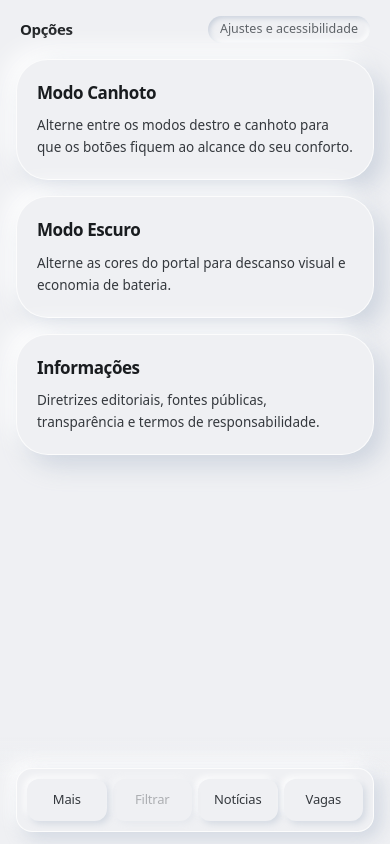
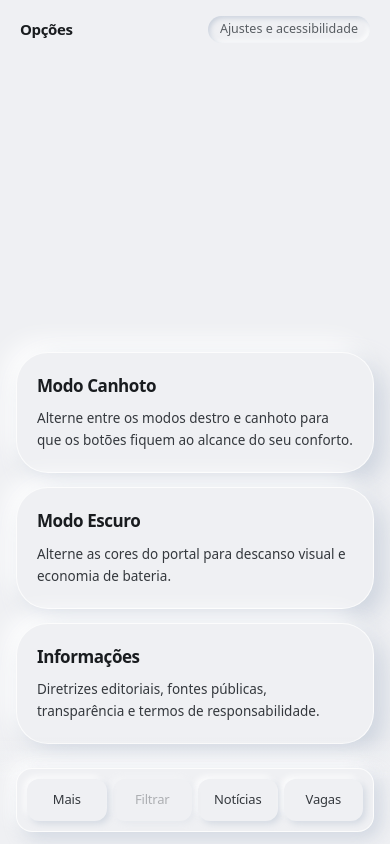
Before and after one commit to MRMATOS/guarapuava, a Next.js app: page /opcoes in a window 390 px wide. Built offline with nearby package versions, Linux system fonts and the light colour scheme; no server answers.

Commit message:
style(opcoes): alinha cards de baixo para cima no modo mobile como em utilidades

```diff
--- a/src/components/opcoes/OpcoesFeed.tsx
+++ b/src/components/opcoes/OpcoesFeed.tsx
@@ -66,9 +66,9 @@ export const OpcoesFeed: React.FC<OpcoesFeedProps> = ({
   };
 
   return (
-    <div className="page-shell">
-      {/* Cabeçalho da Central de Opções (idêntico ao InfoFeed) */}
-      <div className="flex items-center justify-between mb-4 px-1">
+    <div className={`page-shell ${hideNav ? "" : "flex flex-col"}`}>
+      {/* Cabeçalho da Central de Opções (idêntico ao InfoFeed e Utilidades) */}
+      <div className="flex items-center justify-between mb-4 px-1 shrink-0">
         <h1 className="font-semibold text-ink text-[15px] tracking-tight">
           Opções
         </h1>
@@ -77,8 +77,8 @@ export const OpcoesFeed: React.FC<OpcoesFeedProps> = ({
         </span>
       </div>
 
-        {/* Lista de 3 Cards Clicáveis (Padrão 100% tátil, sem botões internos) */}
-        <div className="flex flex-col gap-4">
+      {/* Lista de 3 Cards Clicáveis (alinhada de baixo para cima no mobile como em Utilidades) */}
+      <div className={`flex flex-col gap-3.5 sm:gap-4 ${hideNav ? "" : "flex-1 justify-end"}`}>
           {/* Card 1: Alternador Destro / Canhoto (Desativado no desktop, posicionado ao final com aviso 'Somente mobile') */}
           <button
             type="button"
```
